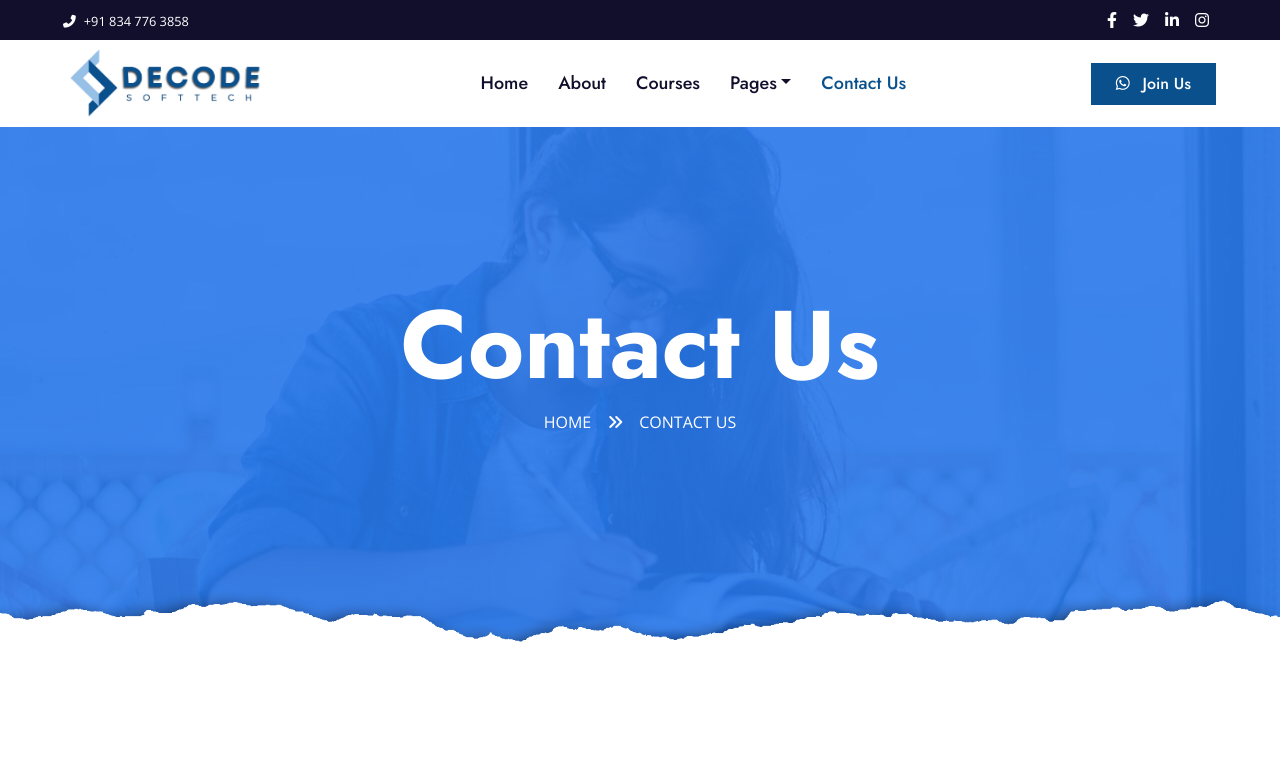
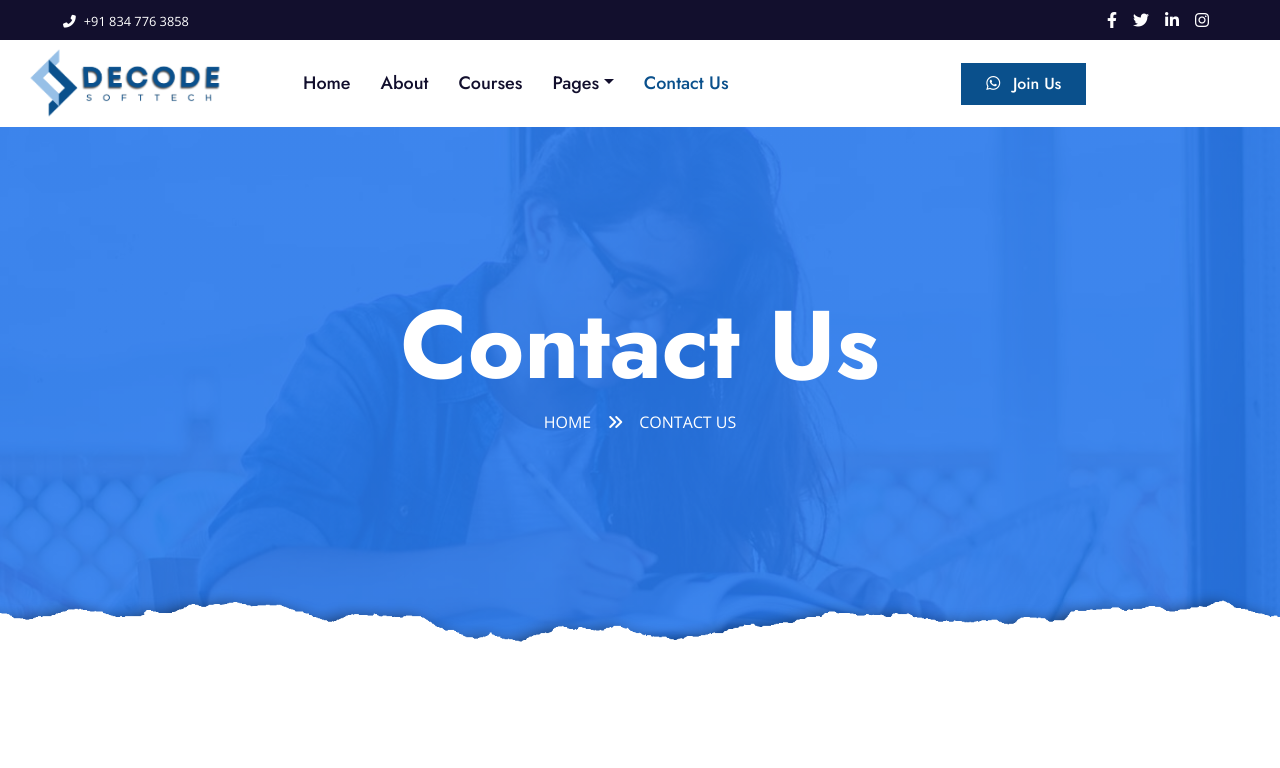
Before and after one commit to darshil152/decode-web-admin, a React (Create React App) app: page /contact in a window 1280 px wide. Shown: the top 768 px of the page. Built offline with nearby package versions, Linux system fonts and the light colour scheme.

Commit message:
chagnes in navbar

```diff
--- a/src/Layout.js
+++ b/src/Layout.js
@@ -1,6 +1,6 @@
 import React, { Component } from 'react'
 import Footer from './Footer'
-import Navbar from './navbar'
+import NavbarComponent from './navbar';
 import TopBar from './topBar'
 
 export default class Layout extends Component {
@@ -11,7 +11,7 @@ export default class Layout extends Component {
         return (
             <>
                 <TopBar />
-                <Navbar />
+                <NavbarComponent />
                 {this.props.children}
                 <Footer />
             </>
--- a/src/navbar.js
+++ b/src/navbar.js
@@ -1,8 +1,11 @@
 import React, { Component } from 'react'
 import NavDropdown from 'react-bootstrap/NavDropdown';
+import Container from 'react-bootstrap/Container';
+import Nav from 'react-bootstrap/Nav';
+import Navbar from 'react-bootstrap/Navbar';
 import { Link } from 'react-router-dom';
 import logo from './img/logo.png'
-export default class Navbar extends Component {
+export default class NavbarComponent extends Component {
     state = {
         currentPage: ''
     }
@@ -15,17 +18,12 @@ export default class Navbar extends Component {
     render() {
         return (
             <div className="container-fluid p-0">
-                <nav className="navbar navbar-expand-lg bg-white navbar-light py-3 py-lg-0 px-lg-5">
-                    <a href="/" className="navbar-brand ml-lg-3">
-                        {/* <!-- <h1 className="m-0 text-uppercase text-primary"><i className="fa fa-book-reader mr-3"></i>Edukate</h1> --> */}
-                        <img className="m-0 logo" src={logo} alt="Decode Softtech" />
-                    </a>
-                    <button type="button" className="navbar-toggler" data-toggle="collapse" data-target="#navbarCollapse">
-                        <span className="navbar-toggler-icon"></span>
-                    </button>
+                <Navbar bg="white" expand="lg" className='py-3 py-lg-0 px-lg-4'>
 
-                    <div className="collapse navbar-collapse justify-content-between px-lg-3" id="navbarCollapse">
-                        <div className="navbar-nav mx-auto py-0">
+                    <Navbar.Brand href="/"> <img className="m-0 logo" src={logo} alt="Decode Softtech" /></Navbar.Brand>
+                    <Navbar.Toggle aria-controls="basic-navbar-nav" />
+                    <Navbar.Collapse id="basic-navbar-nav">
+                        <Nav className="navbar-light py-3 py-lg-0 px-lg-5">
                             <Link to={'/'} className={this.state.currentPage == '' ? "nav-item nav-link active" : "nav-item nav-link "}>Home</Link>
                             <Link to={'/about'} className={this.state.currentPage == 'about' ? "nav-item nav-link active" : "nav-item nav-link "}>About</Link>
                             <Link to={'/courses'} className={this.state.currentPage == 'courses' ? "nav-item nav-link active" : "nav-item nav-link "}>Courses</Link>
@@ -47,12 +45,14 @@ export default class Navbar extends Component {
                                 </NavDropdown.Item>
                             </NavDropdown>
                             <Link to={'/contact'} className={this.state.currentPage == 'contact' ? "nav-item nav-link active" : "nav-item nav-link "}>Contact Us</Link>
-                        </div>
+                        </Nav>
                         <a href="https://wa.me/918347763858" target="_blank"
-                            className="btn btn-primary py-2 px-4 d-none d-lg-block"> <i className="fa-brands fa-whatsapp mr-2"></i> Join
+                            className="btn btn-primary py-2 px-4 m-auto d-none d-lg-block"> <i className="fa-brands fa-whatsapp mr-2"></i> Join
                             Us</a>
-                    </div>
-                </nav>
+                    </Navbar.Collapse>
+
+                </Navbar>
+
             </div>
         )
     }
```
